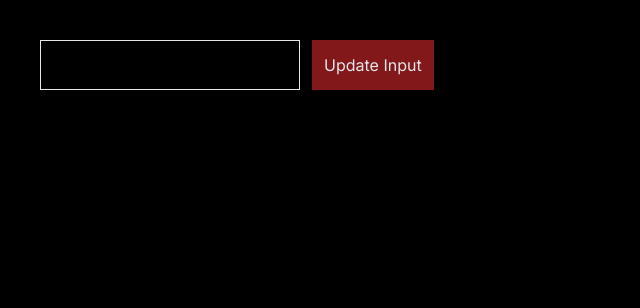
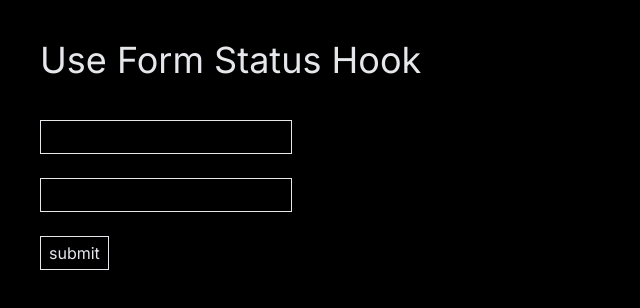
Before and after one commit to shahrampk/React-Basics, a React (Vite) app: page / in a window 1280 px wide. Shown: the top 308 px of the page, without its empty margins (0-640 px from the left). Built offline with nearby package versions, Linux system fonts and the light colour scheme.

Commit message:
learing useFormStatus Hook

```diff
--- a/src/App.jsx
+++ b/src/App.jsx
@@ -1,8 +1,8 @@
-import ForwardRef from "./Practice/ForwardRef";
+import UseFormStatusHook from "./Practice/UseFormStatusHook";
 const App = () => {
   return (
     <div className=" bg-black min-h-screen text-gray-200 font-Inter selection:bg-teal-500/40 p-10 ">
-      <ForwardRef />
+      <UseFormStatusHook />
     </div>
   );
 };
--- a/src/Practice/UseFormStatusHook.jsx
+++ b/src/Practice/UseFormStatusHook.jsx
@@ -1,9 +1,40 @@
-import React from 'react'
+import { useFormStatus } from "react-dom";
+const UseFormStatushook = () => {
+  async function handleForm() {
+    await new Promise((res) => setTimeout(res, 5000));
+  }
 
-const UseFormStatusHook = () => {
+  function CustomForm() {
+    const { pending } = useFormStatus();
+
+    return (
+      <>
+        <input type="text" className="border px-2 py-1" />
+        <br />
+        <br />
+        <input type="text" className="border px-2 py-1" />
+        <br />
+        <br />
+        <button
+          disabled={pending}
+          className={`border px-2 py-1 transition-all duration-200 ${
+            pending ? "opacity-80" : "opacity-100"
+          }`}
+        >
+          {pending ? "submiting..." : "submit"}
+        </button>
+      </>
+    );
+  }
+
   return (
-    <div>UseFormStatusHook</div>
-  )
-}
+    <div>
+      <h1 className="mb-10 text-4xl">Use Form Status Hook</h1>
+      <form action={handleForm}>
+        <CustomForm />
+      </form>
+    </div>
+  );
+};
 
-export default UseFormStatusHook
+export default UseFormStatushook;
```
